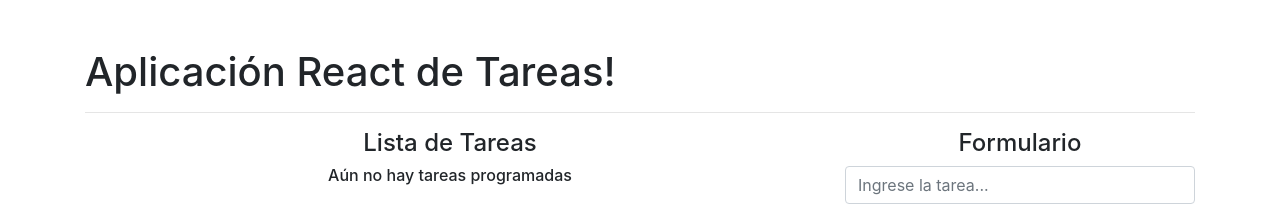
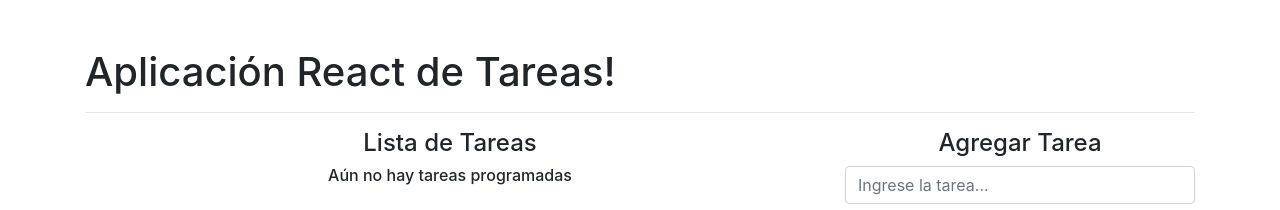
Before and after one commit to NicoAnguino/crud, a React (Create React App) app in the folder Desktop/React/crud/: page / in a window 1280 px wide. Shown: the top 210 px of the page. Built offline with nearby package versions, Linux system fonts and the light colour scheme.

Commit message:
Editar Tarea

```diff
--- a/Desktop/React/crud/src/App.js
+++ b/Desktop/React/crud/src/App.js
@@ -9,7 +9,8 @@
 function App() {
   const [tarea, setTarea] = useState('')//ESTADO QUE ALMACENA EL NOMBRE DE LA TAREA NUEVA
   const [tareas, setTareas] = useState([])
-
+  const [modoEditar, setModoEditar] = useState(false)
+  const [id, setId] = useState('')
 
 const agregarTarea = (e) => {
   e.preventDefault();
@@ -28,9 +29,32 @@
   setTarea('')
 }
 
+const guardarEditarTarea = (e) => {
+  e.preventDefault();
+  if(isEmpty(tarea)){
+    console.log("Tarea vacía.");
+    return
+  }
+
+  const tareasEditada = tareas.map(item => item.id === id ? { id, titulo: tarea} : item)
+  setTareas(tareasEditada)
+
+  setModoEditar(false)
+  setTarea('')
+  setId("")
+}
+
+
+
 const eliminarTarea = (id) => {
   const tareasFiltradas = tareas.filter(tarea => tarea.id !== id)
   setTareas(tareasFiltradas)
+}
+
+const editarTarea = (laTarea) => {
+  setTarea(laTarea.titulo)
+  setModoEditar(true)
+  setId(laTarea.id)
 }
 
   return (
@@ -60,6 +84,7 @@
                 </button>
                 <button
                   className="btn btn-primary btn-sm float-right"
+                  onClick={() => editarTarea(tarea)}
                   >
                     Editar
                 </button>
@@ -72,8 +97,10 @@
 
         </div>
         <div className="col-4">
-            <h4 className="text-center">Formulario</h4>
-            <form onSubmit={agregarTarea}>
+            <h4 className="text-center">
+              { modoEditar ? "Modificar Tarea" : "Agregar Tarea"}
+            </h4>
+            <form onSubmit={ modoEditar ? guardarEditarTarea : agregarTarea}>
               <input
                 type="text"
                 className="form-control mb-2"
@@ -82,9 +109,10 @@
                 value={tarea}
               />
               <button
-                className="btn btn-dark btn-block"
+                className= { modoEditar ? "btn btn-warning btn-block" : "btn btn-dark btn-block"}
                 type="submit"
-                >Agregar
+                >
+                  {modoEditar ? "Guardar" : "Agregar"}
                 </button>
             </form>
         </div>
```
